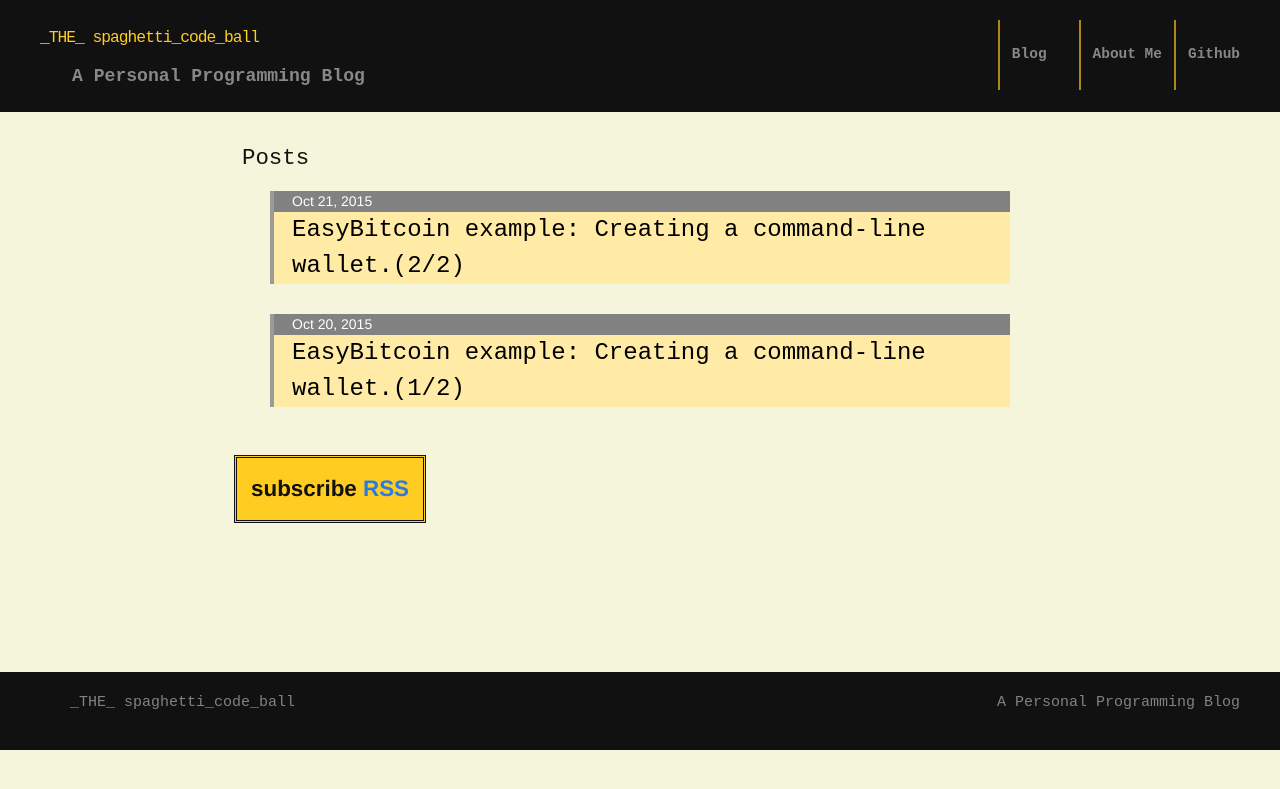
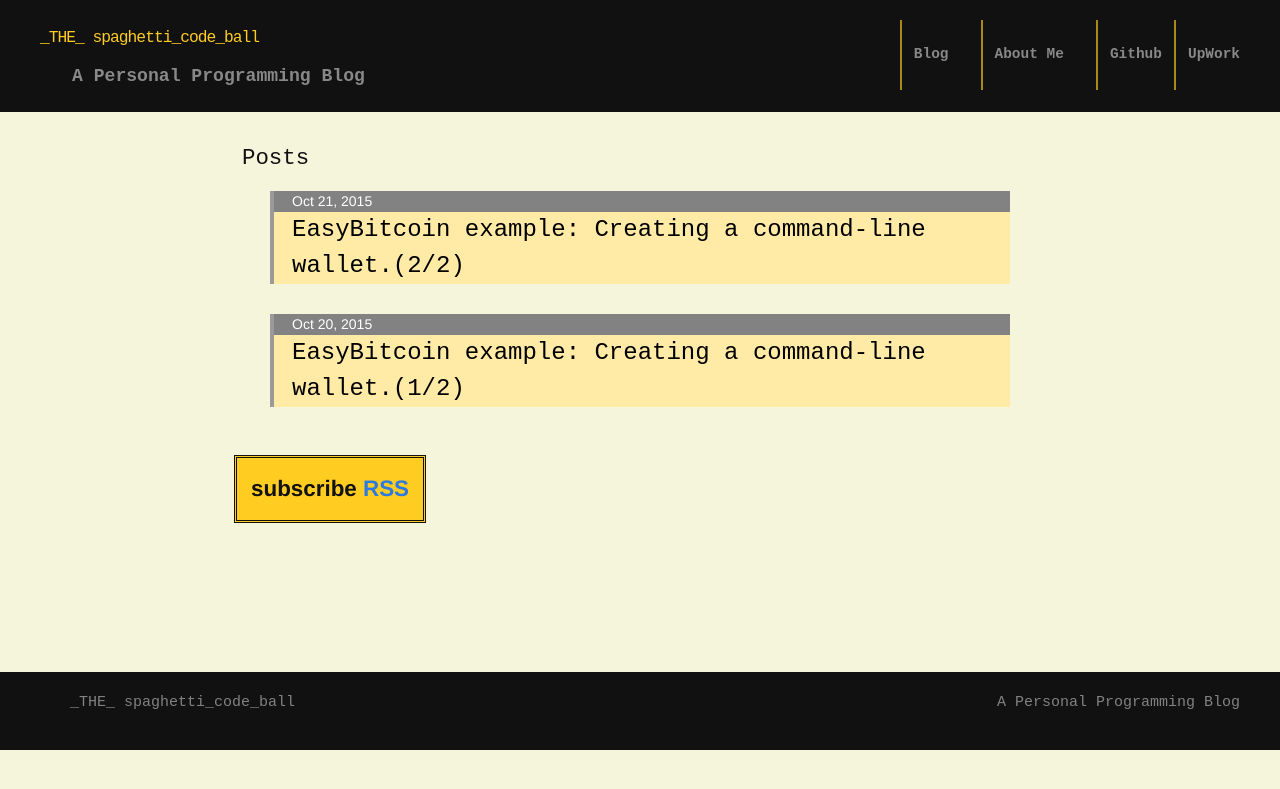
Before and after one commit to vwwv/vwwv.github.io, a Jekyll site: the page built from index.html, in a window 1280 px wide. Shown: the top 789 px of the page. Built offline with Jekyll 4.4.1, drawn with Linux system fonts in a browser that asks for light colours.

Commit message:
Adding upwork tab

```diff
--- a/_includes/header.html
+++ b/_includes/header.html
@@ -26,6 +26,7 @@
 
 
       <div class="trigger">
+        <a class="page-link" href="https://www.upwork.com/o/profiles/users/_~014a50cec3ebecd362/"> UpWork </a>
         <a class="page-link" href="https://github.com/vwwv"> Github </a>
         {% for page in site.pages %}
           {% if page.title %}
@@ -33,6 +34,7 @@
           {% endif %}
         {% endfor %}
         <a class="page-link" href="{{ site.baseurl }}/"> Blog </a>
+
       </div>
 
 
```
